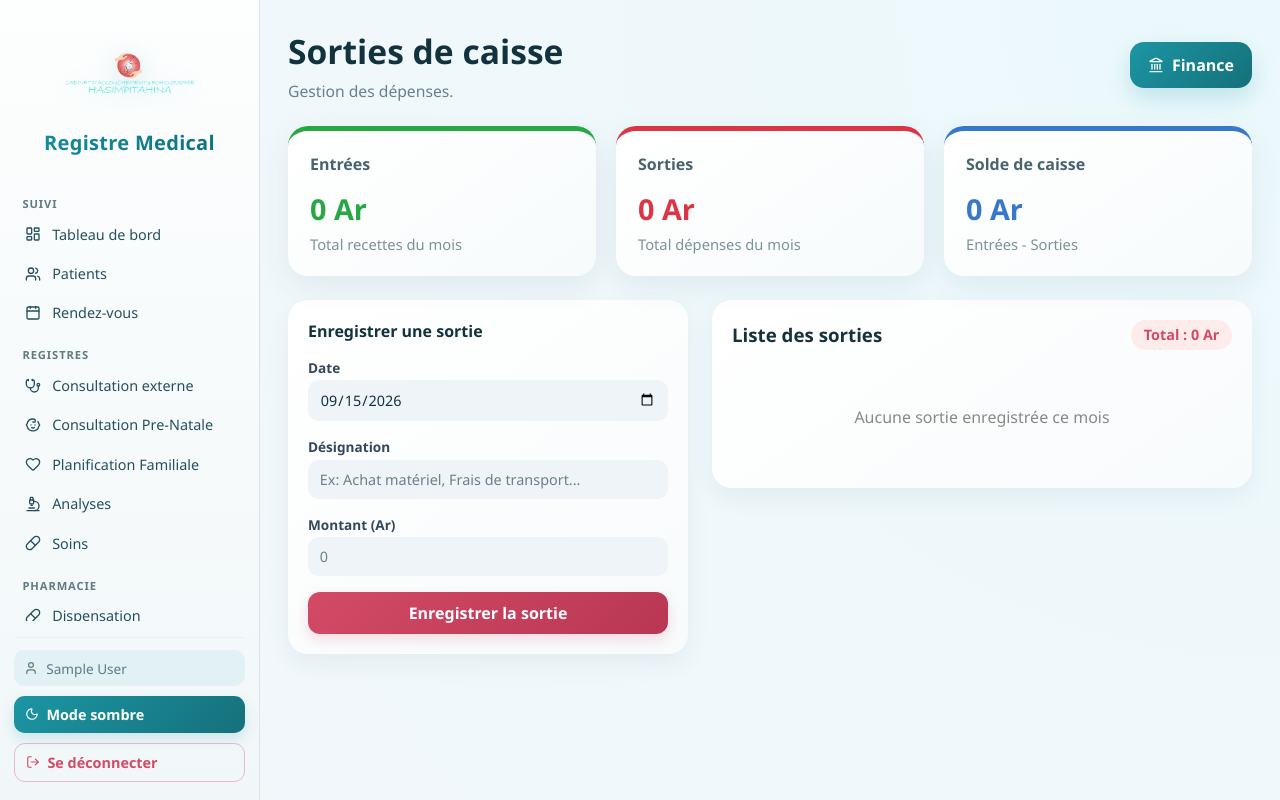
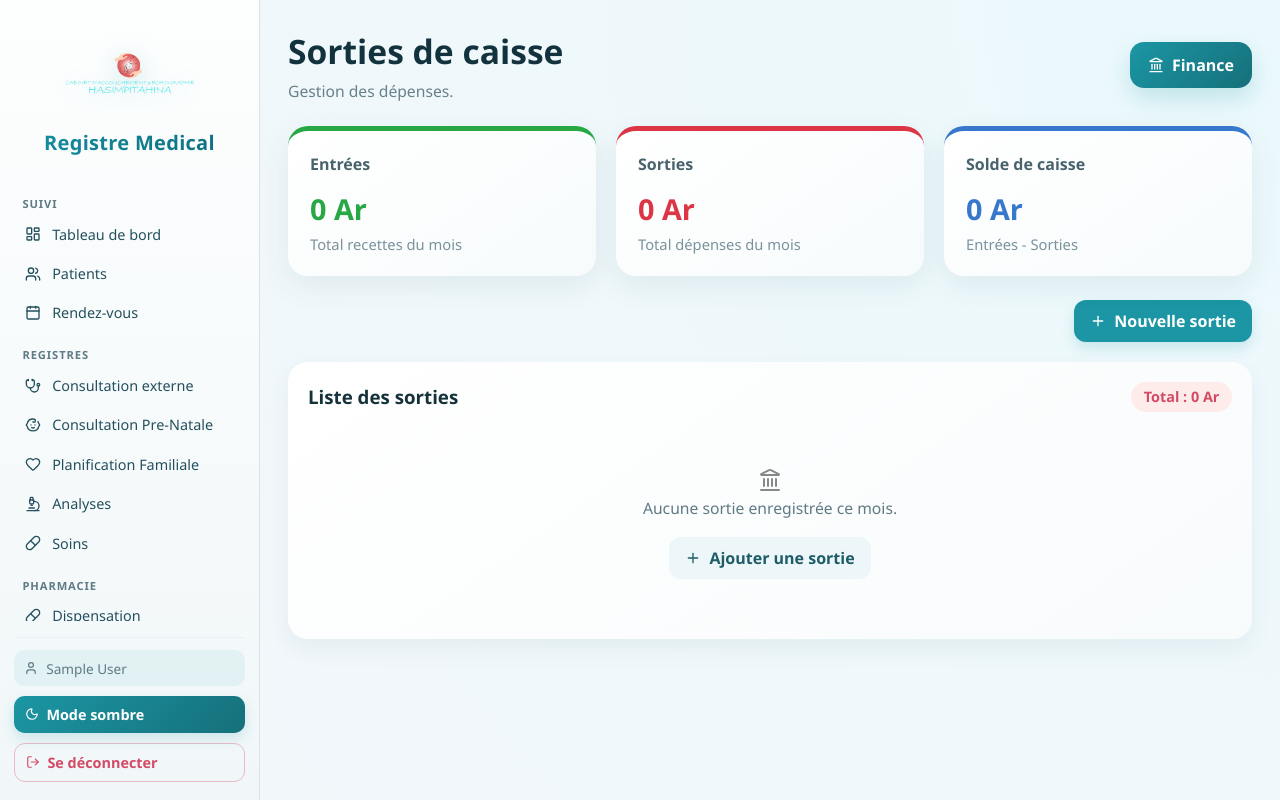
Before and after one commit to TafitaNiainaperline/registre-medical, a React (Vite) app: page /#/sorties in a window 1280 px wide. Built offline with nearby package versions, Linux system fonts and the light colour scheme; sample sign-in values are in the browser's storage.

Commit message:
feat(outflows): redesign outflow creation flow

```diff
--- a/src/pages/SortiesPage/SortiesPage.scss
+++ b/src/pages/SortiesPage/SortiesPage.scss
@@ -3,15 +3,26 @@
 .SortiesPage {
   .totals { margin-bottom: 1.5em; }
 
-  .columns {
-    display: grid;
-    grid-template-columns: 25em 1fr;
-    gap: 1.5em;
-    align-items: start;
-
-    // Sans cela, la largeur mini du tableau élargit toute la colonne
-    > * { min-width: 0; }
+  .outflow-tools { display: flex; justify-content: flex-end; margin-bottom: 1.25rem; }
+  .creation-modal {
+    width: min(42rem, 92vw);
+    max-height: calc(100dvh - 2rem);
+    box-sizing: border-box;
+    overflow-y: auto;
+    background: var(--panel);
+    border-top: 3px solid var(--danger);
   }
+  .form-heading > div { flex: 1; }
+  .form-heading .close { align-self: flex-start; }
+  .form-heading { display: flex; align-items: center; gap: 0.85rem; margin-bottom: 1.5rem; }
+  .form-heading h3 { margin: 0; }
+  .form-heading p { margin: 0.35rem 0 0; color: var(--soft); font-size: 0.9rem; }
+  .form-icon { display: grid; place-items: center; padding: 0.7rem; border-radius: 0.85rem; color: var(--danger); background: var(--field-bg); }
+  .entry-form { grid-template-columns: 1fr 1fr; align-items: start; }
+  .entry-form .wide { grid-column: 1 / -1; }
+  .field { min-width: 0; }
+  .form-actions { display: flex; flex-wrap: wrap; gap: 0.75rem; justify-content: flex-end; border-top: 1px solid var(--border); padding-top: 1rem; }
+  .list-panel { min-width: 0; }
 
   form {
     display: grid;
@@ -54,6 +65,12 @@
   }
 }
 
-@media (max-width: 980px) {
-  .SortiesPage .columns { grid-template-columns: 1fr; }
+@media (max-width: 600px) {
+  .SortiesPage {
+    .outflow-tools button { width: 100%; }
+    .entry-form { grid-template-columns: 1fr; }
+    .form-actions button { width: 100%; }
+    .list-header { align-items: flex-start; flex-direction: column; }
+    .list-panel table { min-width: 32rem; }
+  }
 }
--- a/src/pages/SortiesPage/index.tsx
+++ b/src/pages/SortiesPage/index.tsx
@@ -1,13 +1,28 @@
+import { useEffect, useRef } from 'react'
 import Icon from '../../components/Icon'
+import DatePicker from '../../components/DatePicker'
 import { formatDay } from '../../utils/date'
 import { useSortiesPage } from './useSortiesPage'
 import './SortiesPage.scss'
 
 const SortiesPage = () => {
   const {
-    outflows, totals, archiveLabel, form, setForm, error, success, submit, remove,
+    creating, openCreate, closeCreate, outflows, totals, archiveLabel, form, setForm, error, success, submit, remove,
     editing, editForm, setEditForm, openEdit, closeEdit, update,
   } = useSortiesPage()
+  const createDialogRef = useRef<HTMLDivElement>(null)
+
+  useEffect(() => {
+    if (!creating) return
+    const previous = document.activeElement
+    const overflow = document.body.style.overflow
+    document.body.style.overflow = 'hidden'
+    createDialogRef.current?.querySelector<HTMLInputElement>('input')?.focus()
+    return () => {
+      document.body.style.overflow = overflow
+      if (previous instanceof HTMLElement && previous.isConnected) previous.focus()
+    }
+  }, [creating])
 
   return (
     <section className="SortiesPage">
@@ -41,25 +56,37 @@ const SortiesPage = () => {
         </article>
       </div>
 
-      <div className="columns">
-        <div className="panel">
-          <h3>Enregistrer une sortie</h3>
+      <div className="outflow-tools">
+        <button type="button" aria-haspopup="dialog" onClick={openCreate}>
+          <Icon name="plus" /> Nouvelle sortie
+        </button>
+      </div>
 
-          <form onSubmit={submit}>
-            <label className="field">
+      {success && <div className="success-msg" role="status"><Icon name="check-circle" /> {success}</div>}
+
+      {creating && <div className="modal-overlay" onMouseDown={(event) => { if (event.target === event.currentTarget) closeCreate() }}>
+        <div className="modal creation-modal" ref={createDialogRef} role="dialog" aria-modal="true" aria-labelledby="outflow-create-title"
+          onKeyDown={(event) => {
+            if (!event.currentTarget.contains(event.target as Node)) return
+            if (event.key === 'Escape') { event.preventDefault(); closeCreate() }
+            if (event.key !== 'Tab') return
+            const controls = event.currentTarget.querySelectorAll<HTMLElement>('button:not(:disabled), input:not(:disabled), select:not(:disabled)')
+            const first = controls[0]
+            const last = controls[controls.length - 1]
+            if (event.shiftKey && document.activeElement === first) { event.preventDefault(); last?.focus() }
+            if (!event.shiftKey && document.activeElement === last) { event.preventDefault(); first?.focus() }
+          }}>
+          <div className="form-heading">
+            <span className="form-icon"><Icon name="bank" size="lg" /></span>
+            <div><h3 id="outflow-create-title">Nouvelle sortie</h3><p>Renseignez la date, le montant et le motif de la dépense.</p></div>
+            <button type="button" className="close" aria-label="Fermer la nouvelle sortie" onClick={closeCreate}><Icon name="close" /></button>
+          </div>
+
+          <form className="entry-form" onSubmit={submit}>
+            <div className="field">
               <span>Date</span>
-              <input type="date" value={form.date} onChange={(e) => setForm({ ...form, date: e.target.value })} />
-            </label>
-
-            <label className="field">
-              <span>Désignation</span>
-              <input
-                type="text"
-                placeholder="Ex: Achat matériel, Frais de transport..."
-                value={form.designation}
-                onChange={(e) => setForm({ ...form, designation: e.target.value })}
-              />
-            </label>
+              <DatePicker value={form.date} onChange={(date) => setForm({ ...form, date })} label="Date de la dépense" clearLabel="Effacer la date de la dépense" />
+            </div>
 
             <label className="field">
               <span>Montant (Ar)</span>
@@ -73,21 +100,29 @@ const SortiesPage = () => {
               />
             </label>
 
-            {error && <div className="error-msg"><Icon name="alert" /> {error}</div>}
-            {success && <div className="success-msg"><Icon name="check-circle" /> {success}</div>}
+            <label className="field wide">
+              <span>Désignation</span>
+              <input type="text" placeholder="Ex. Achat de matériel, frais de transport…"
+                value={form.designation} onChange={(e) => setForm({ ...form, designation: e.target.value })} />
+            </label>
 
-            <button type="submit" className="btn-danger submit">Enregistrer la sortie</button>
+            {error && <div className="error-msg wide" role="alert"><Icon name="alert" /> {error}</div>}
+            <div className="form-actions wide">
+              <button type="button" className="btn-light" onClick={closeCreate}>Annuler</button>
+              <button type="submit" className="btn-danger"><Icon name="check" /> Enregistrer la sortie</button>
+            </div>
           </form>
         </div>
+      </div>}
 
-        <div className="panel">
+        <div className="panel list-panel">
           <div className="list-header">
             <h3>Liste des sorties</h3>
             <span className="total">Total : {totals.outflows.toLocaleString()} Ar</span>
           </div>
 
           {outflows.length === 0 ? (
-            <div className="empty">Aucune sortie enregistrée ce mois</div>
+            <div className="empty"><Icon name="bank" size="xl" /><p>Aucune sortie enregistrée ce mois.</p><button type="button" className="btn-light" onClick={openCreate}><Icon name="plus" /> Ajouter une sortie</button></div>
           ) : (
             <div className="scroll">
               <table>
@@ -122,7 +157,6 @@ const SortiesPage = () => {
             </div>
           )}
         </div>
-      </div>
 
       {editing && (
         <div className="modal-overlay">
@@ -133,10 +167,10 @@ const SortiesPage = () => {
             </div>
 
             <form onSubmit={update}>
-              <label className="field">
+              <div className="field">
                 <span>Date</span>
-                <input type="date" value={editForm.date} onChange={(e) => setEditForm({ ...editForm, date: e.target.value })} />
-              </label>
+                <DatePicker value={editForm.date} onChange={(date) => setEditForm({ ...editForm, date })} label="Date de la dépense" clearLabel="Effacer la date de la dépense" />
+              </div>
 
               <label className="field">
                 <span>Désignation</span>
--- a/src/pages/SortiesPage/useSortiesPage.ts
+++ b/src/pages/SortiesPage/useSortiesPage.ts
@@ -11,6 +11,7 @@ type Totals = {
 }
 
 export const useSortiesPage = () => {
+  const [creating, setCreating] = useState(false)
   const [outflows, setOutflows] = useState<CashOutflow[]>([])
   const [totals, setTotals] = useState<Totals>({ entries: 0, outflows: 0, balance: 0 })
   const [archiveLabel, setArchiveLabel] = useState('')
@@ -67,6 +68,7 @@ export const useSortiesPage = () => {
       })
       setForm({ ...form, designation: '', amount: '' })
       setSuccess('Sortie enregistrée avec succès.')
+      setCreating(false)
       setTimeout(() => setSuccess(''), 3000)
       loadData()
     } catch (err) {
@@ -115,6 +117,9 @@ export const useSortiesPage = () => {
   }
 
   return {
+    creating,
+    openCreate: () => { setError(''); setCreating(true) },
+    closeCreate: () => { setError(''); setCreating(false) },
     outflows, totals, archiveLabel, form, setForm, error, success, submit, remove,
     editing, editForm, setEditForm, openEdit, closeEdit, update,
   }
```
